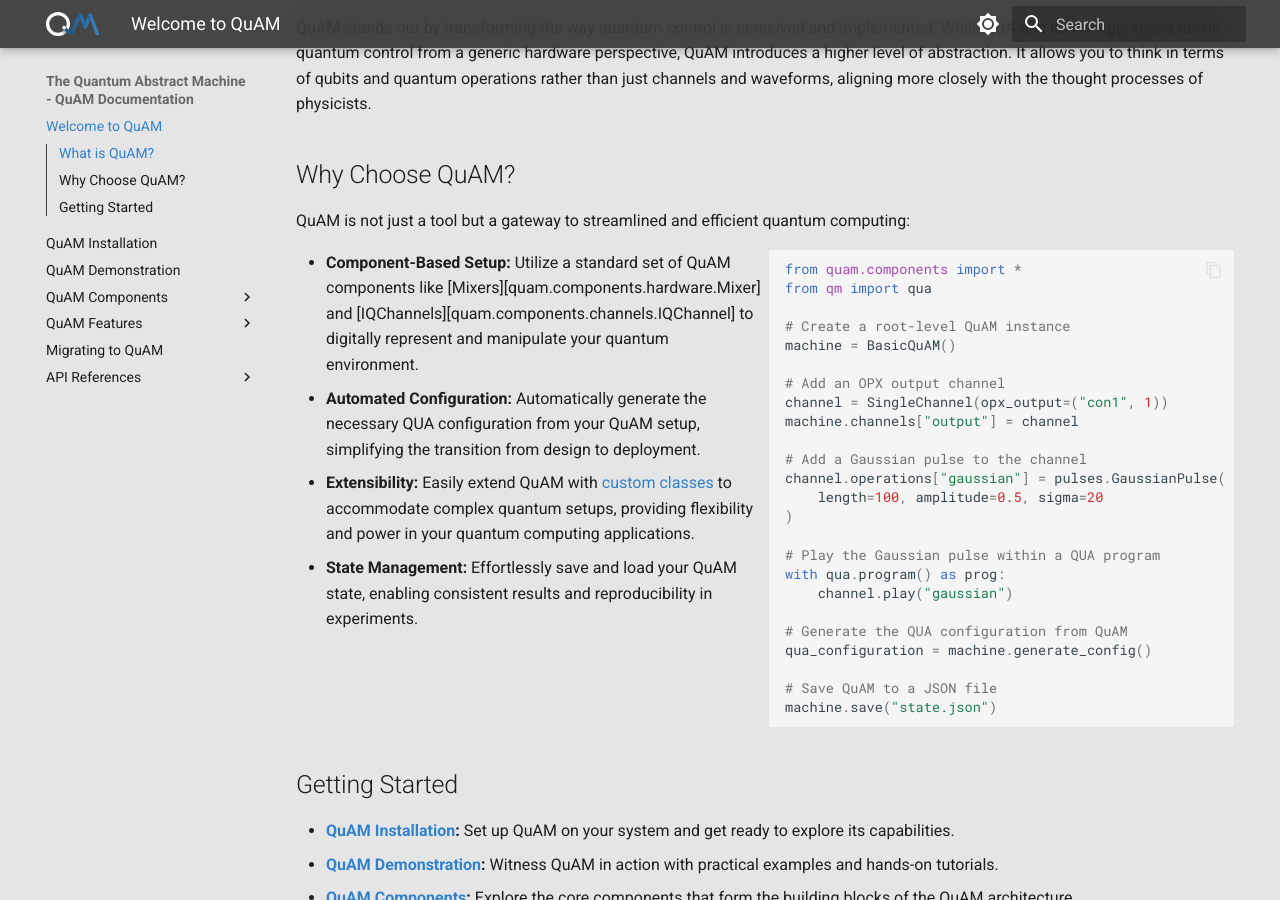
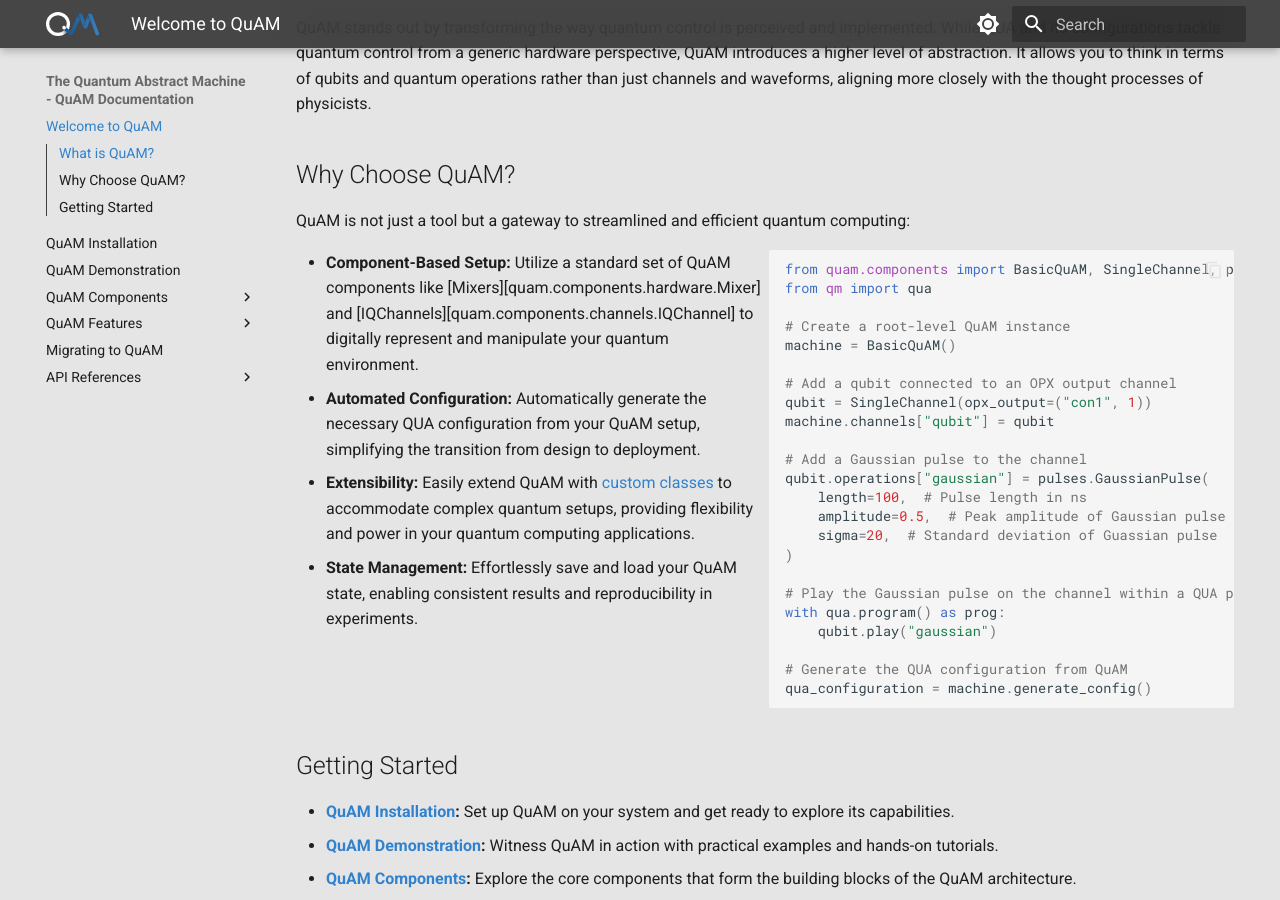
Before and after one commit to qua-platform/quam, an MkDocs documentation site: the page built from docs/index.md, in a window 1280 px wide and 900 px high, scrolled down 400 px. Built offline with MkDocs 1.6.1 and Material for MkDocs 9.7.7, drawn with Linux system fonts in a browser that asks for light colours.

Commit message:
update main example in docs

````diff
--- a/docs/index.md
+++ b/docs/index.md
@@ -18,30 +18,29 @@
 - **State Management:** Effortlessly save and load your QuAM state, enabling consistent results and reproducibility in experiments.
 
 ```python
-from quam.components import *
+from quam.components import BasicQuAM, SingleChannel, pulses
 from qm import qua
 
 # Create a root-level QuAM instance
 machine = BasicQuAM()
 
-# Add an OPX output channel
-channel = SingleChannel(opx_output=("con1", 1))
-machine.channels["output"] = channel
+# Add a qubit connected to an OPX output channel
+qubit = SingleChannel(opx_output=("con1", 1))
+machine.channels["qubit"] = qubit
 
 # Add a Gaussian pulse to the channel
-channel.operations["gaussian"] = pulses.GaussianPulse(
-    length=100, amplitude=0.5, sigma=20
+qubit.operations["gaussian"] = pulses.GaussianPulse(
+    length=100,  # Pulse length in ns
+    amplitude=0.5,  # Peak amplitude of Gaussian pulse
+    sigma=20,  # Standard deviation of Guassian pulse
 )
 
-# Play the Gaussian pulse within a QUA program
+# Play the Gaussian pulse on the channel within a QUA program
 with qua.program() as prog:
-    channel.play("gaussian")
+    qubit.play("gaussian")
 
 # Generate the QUA configuration from QuAM
 qua_configuration = machine.generate_config()
-
-# Save QuAM to a JSON file
-machine.save("state.json")
 ```
 </div>
 
````
Also changed, not shown: README.md (+5 -5 lines).
